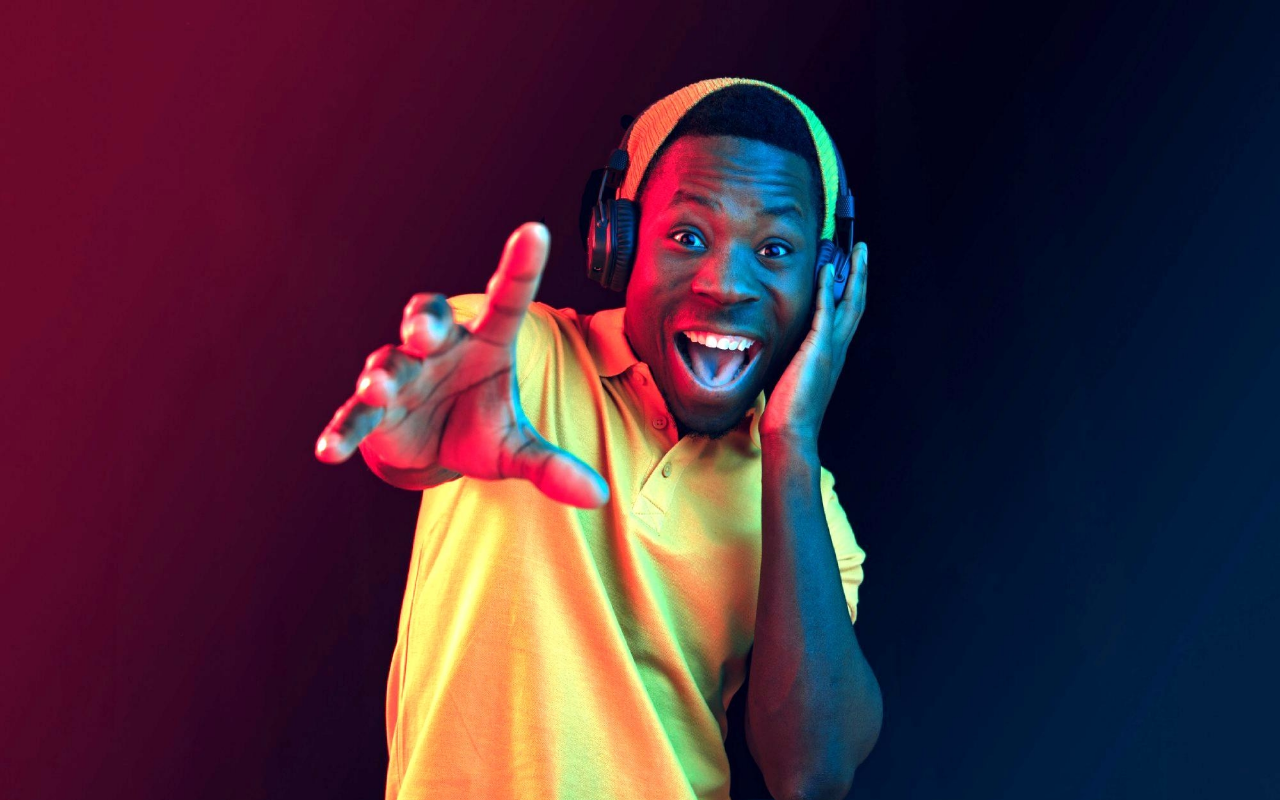
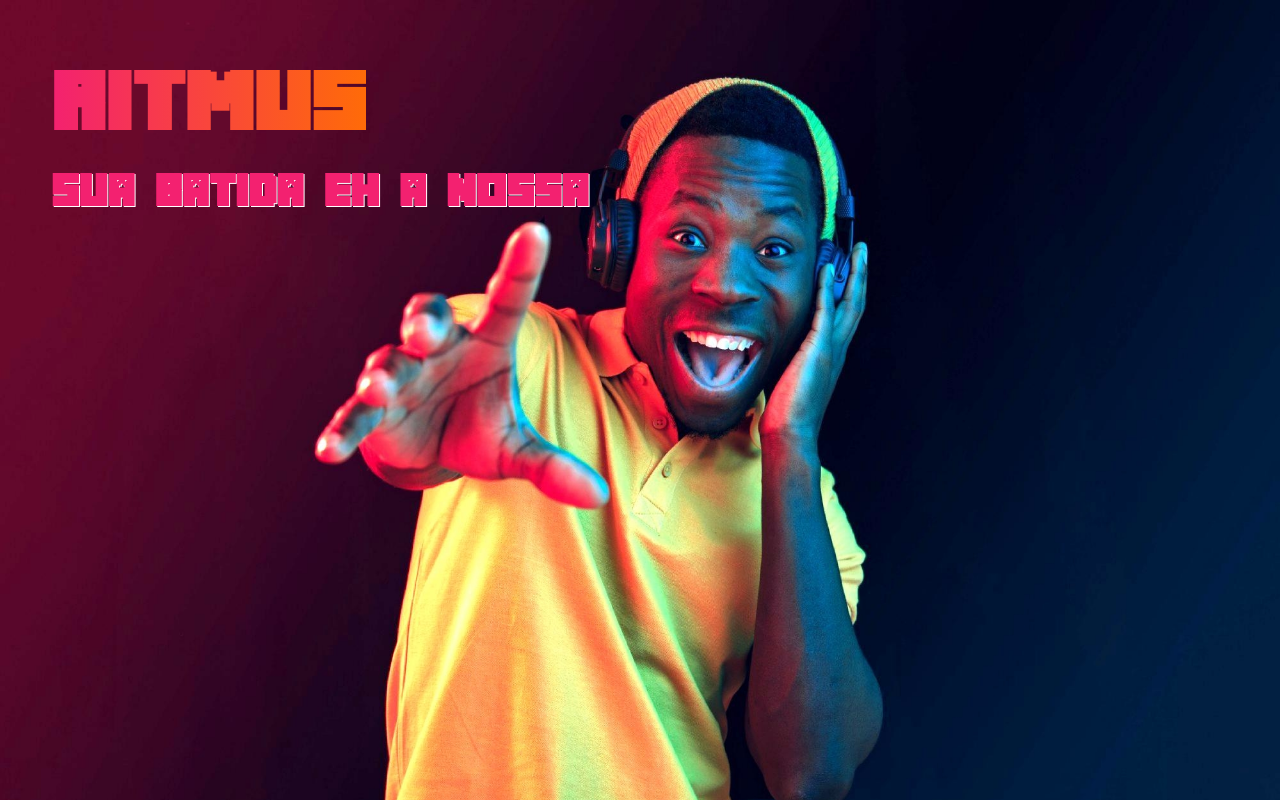
Before and after one commit to LagAntunes/Projeto-Ritmus, a plain HTML site: page index.html in a window 1280 px wide. Drawn offline with Linux system fonts and the light colour scheme.

Commit message:
adicionando textos

```diff
--- a/css/index.css
+++ b/css/index.css
@@ -1,6 +1,48 @@
+* {
+    margin: 0 auto;
+    padding: 0;
+}
+
 html {
     /*<a href='https://br.freepik.com/fotos-vetores-gratis/musica'>Música foto criado por master1305 - br.freepik.com</a>*/
     background-image: url("../imagens/fundo.jpg");
     background-size: cover;
     background-repeat: no-repeat;
 }
+
+@font-face {
+    font-family:"Minecrafter.Reg";
+    src: url("../fontes/Minecrafter.Reg.ttf");
+}
+
+header {
+    margin-top: 5.5%;
+}
+
+header h1 {
+    font-family:"Minecrafter.Reg";
+    font-size: 5em;
+    margin-left: 4%;
+    margin-bottom: 2%;
+}
+
+header h3 {
+    font-family:"Minecrafter.Reg";
+    font-size: 2.5em;
+    margin-left: 4%;
+    color: #f32170;
+    text-shadow: 1px 1px white;
+}
+
+header a {
+    text-decoration: none;
+    background: linear-gradient(to right, #f32170,#ff6b08);
+    -webkit-text-fill-color: transparent;
+    -webkit-background-clip: text;
+}
+
+header a:hover {
+    background: linear-gradient(to right, #ff6b08, #f32170);
+    -webkit-text-fill-color: transparent;
+    -webkit-background-clip: text;
+}
--- a/index.html
+++ b/index.html
@@ -4,12 +4,16 @@
     <meta charset="UTF-8">
     <meta http-equiv="X-UA-Compatible" content="IE=edge">
     <meta name="viewport" content="width=device-width, initial-scale=1.0">
+    <link rel="shortcut icon" type="imagex/png" href="./imagens/logo.png">
     <link rel="stylesheet" href="./css/index.css">
     <title>Ritmus - Sua batida é a nossa</title>
 </head>
 <body>
     <header>
-
+        <h1>
+            <a href="./index.html">Ritmus</a>
+        </h1>
+        <h3>Sua batida eh a nossa</h3>
     </header>
 
 
```
